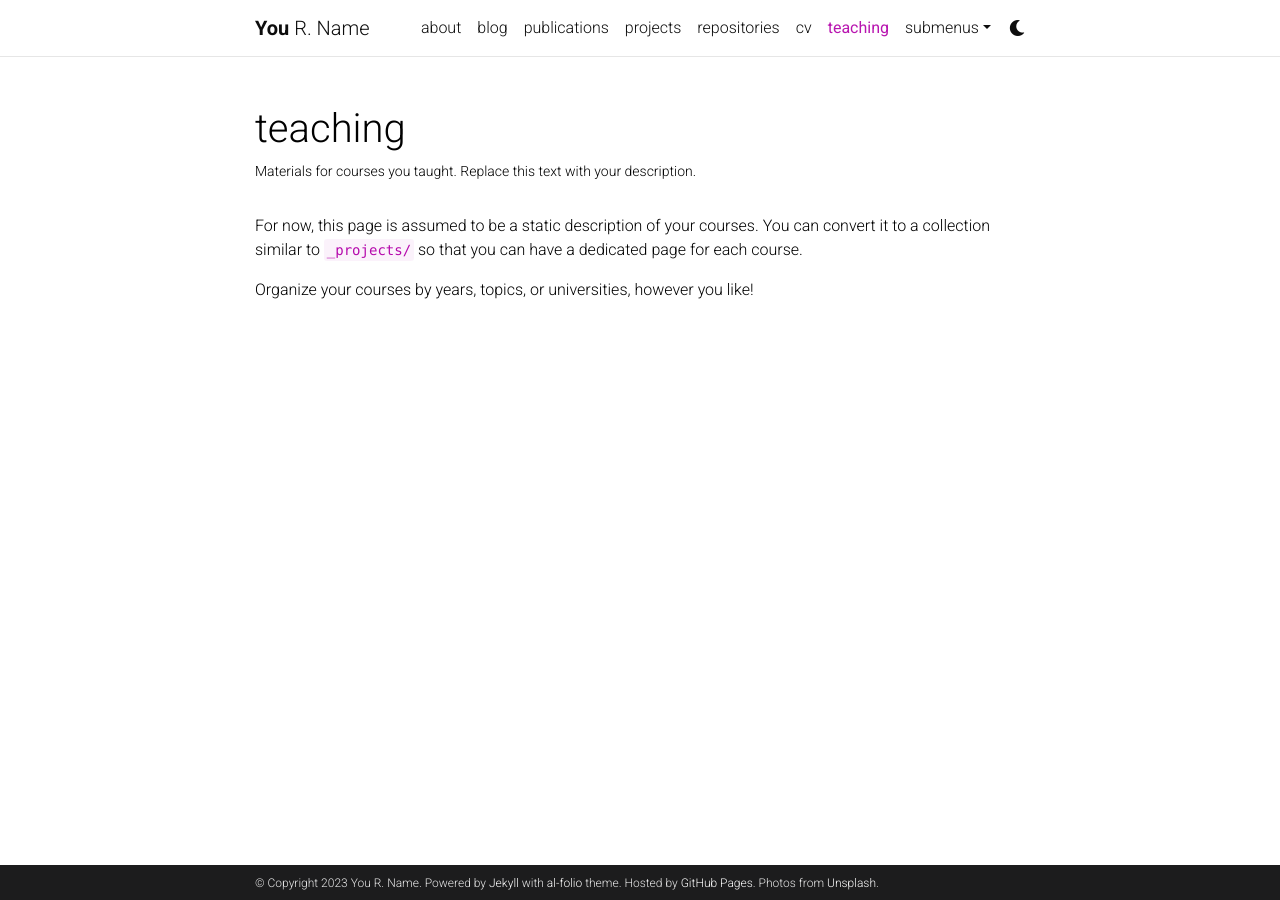
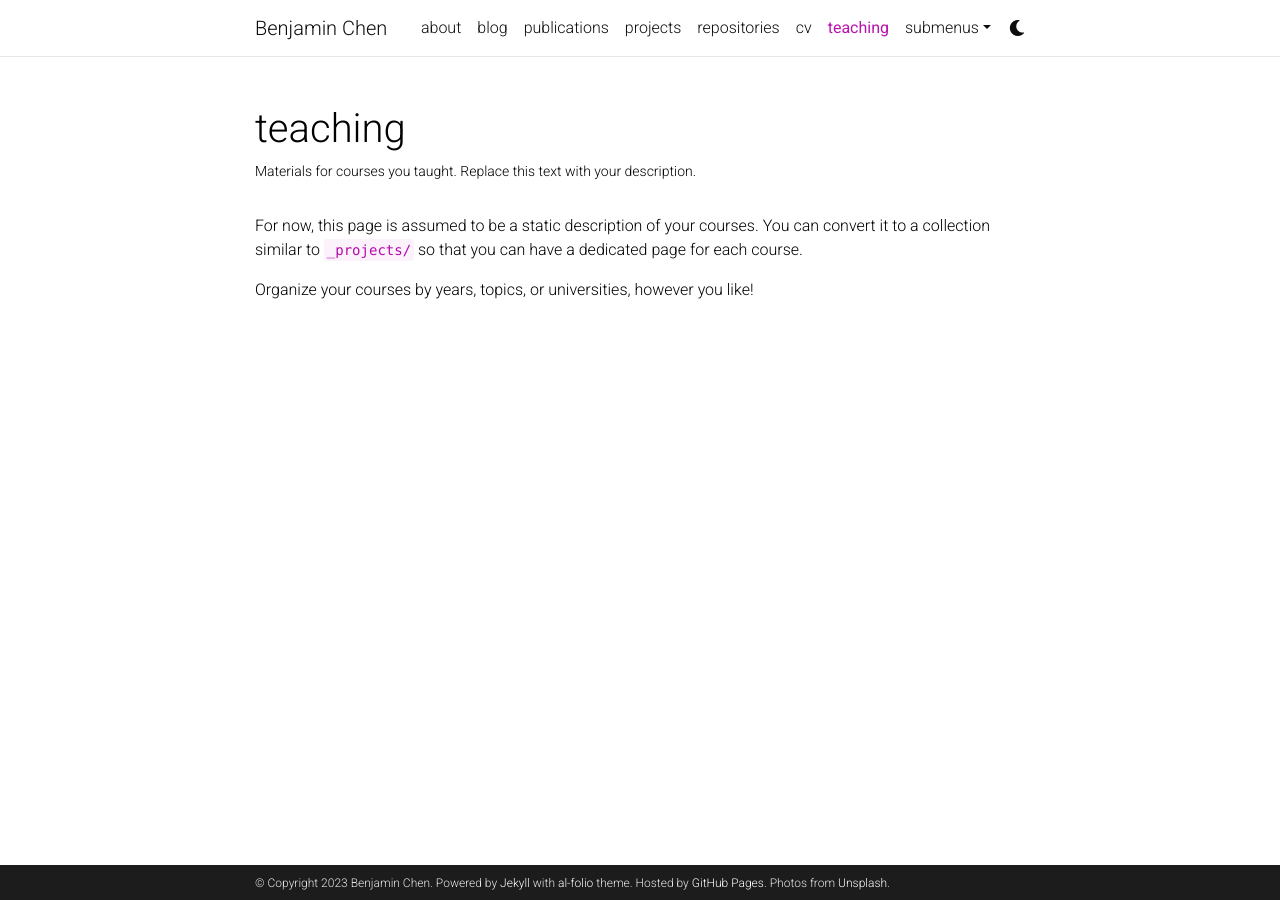
Before and after one commit to 474benchen/474benchen.github.io, a Jekyll site: the page built from _pages/teaching.md, in a window 1280 px wide. Built offline with Jekyll 4.4.1, drawn with Linux system fonts in a browser that asks for light colours; comment, search, counter and statistics services are not loaded; a style sheet for code colours, icons or effects is not loaded.

Commit message:
Update _config.yml

```diff
--- a/_config.yml
+++ b/_config.yml
@@ -2,11 +2,11 @@
 # Site settings
 # -----------------------------------------------------------------------------
 
-title: blank # the website title (if blank, full name will be used instead)
-first_name: You
-middle_name: R.
-last_name: Name
-email: you@example.com
+title: Benjamin Chen # the website title (if blank, full name will be used instead)
+first_name: Benjamin
+middle_name:
+last_name: Chen
+email: 474benjaminchen@gmail.com
 description: > # the ">" symbol means to ignore newlines until "footer_text:"
   A simple, whitespace theme for academics. Based on [*folio](https://github.com/bogoli/-folio) design.
 footer_text: >
@@ -18,7 +18,7 @@
 lang: en # the language of your site (for example: en, fr, cn, ru, etc.)
 icon: ⚛️  # the emoji used as the favicon (alternatively, provide image name in /assets/img/)
 
-url: https://alshedivat.github.io # the base hostname & protocol for your site
+url: https://474benchen.github.io # the base hostname & protocol for your site
 baseurl: /al-folio # the subpath of your site, e.g. /blog/
 last_updated: false # set to true if you want to display last updated in the footer
 impressum_path:  # set to path to include impressum link in the footer, use the same path as permalink in a page, helps to conform with EU GDPR
```
